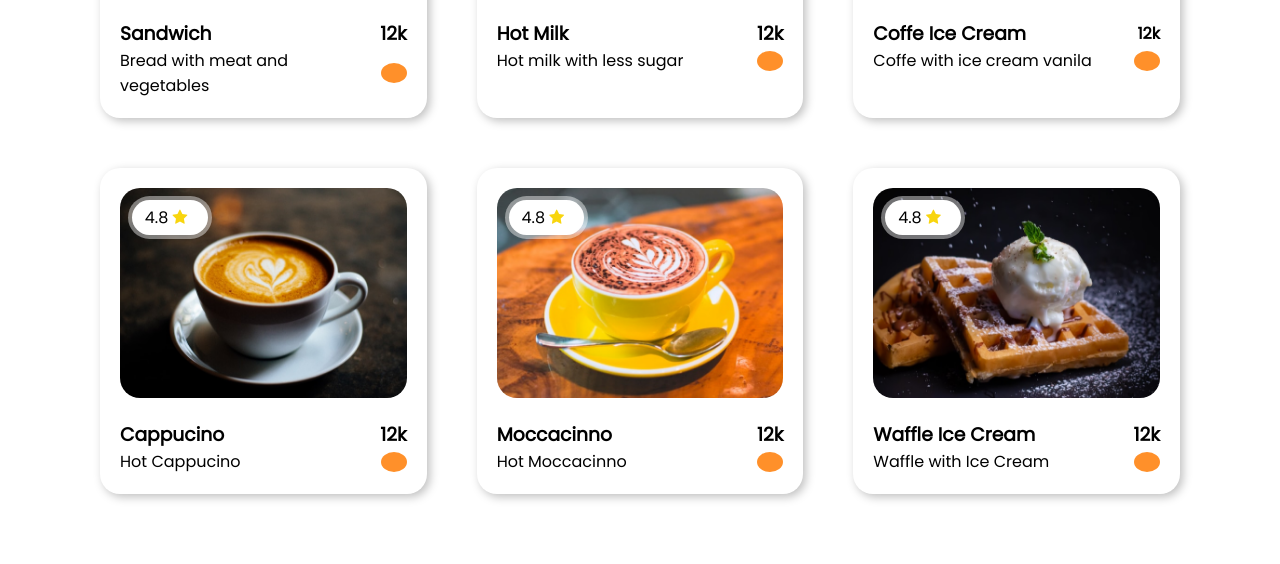
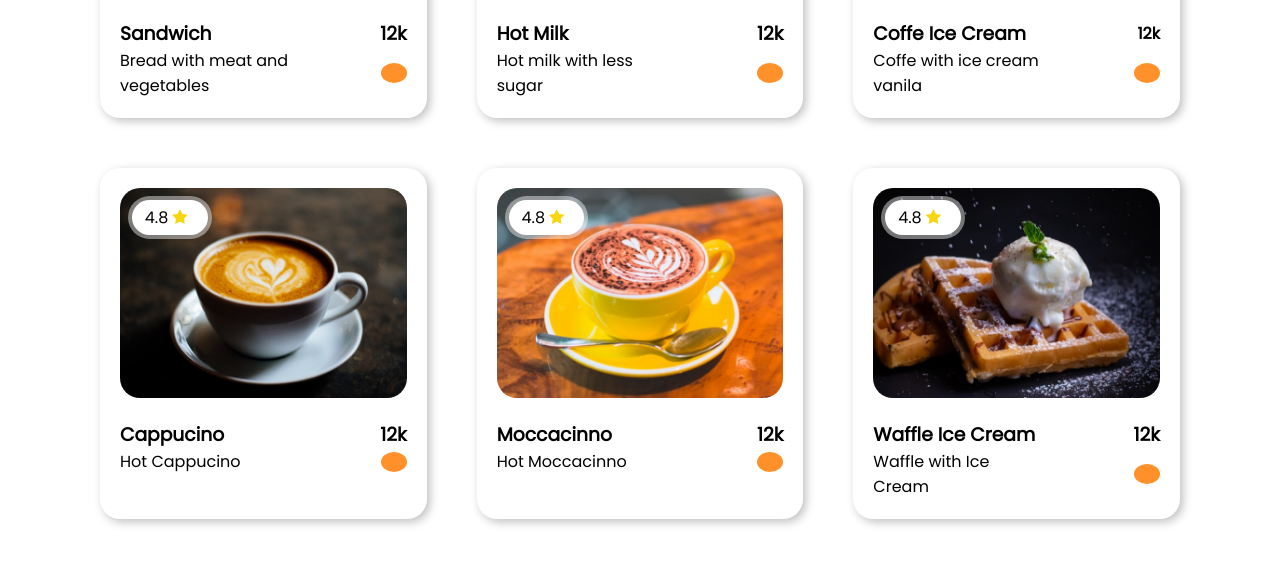
Before and after one commit to ulzptrzz/cake.shop, a plain HTML site: page index.html in a window 1280 px wide. Shown: the part 1088-1652 px from the top of the page. Drawn offline with Linux system fonts and the light colour scheme.

Commit message:
first commit

```diff
--- a/index.html
+++ b/index.html
@@ -41,8 +41,8 @@
                     <h3>Sandwich</h3>
                     <h3>12k</h3>
                 </div>
-                <div class="description-product">
-                    <p>Bread with meat and vegetables</p>
+                <div class="description-menu">
+                    <p>Bread with meat and <br>vegetables</p>
                     <i class="ai-cart text-light"></i>
                 </div>
             </div>
@@ -56,8 +56,8 @@
                     <h3>Hot Milk</h3>
                     <h3>12k</h3>
                 </div>
-                <div class="description-product">
-                    <p>Hot milk with less sugar</p>
+                <div class="description-menu">
+                    <p>Hot milk with less<br> sugar</p>
                     <i class="ai-cart text-light"></i>
                 </div>
             </div>
@@ -70,8 +70,8 @@
                     <h3>Coffe Ice Cream</h3>
                     <h4>12k</h4>
                 </div>
-                <div class="description-product">
-                    <p>Coffe with ice cream vanila</p>
+                <div class="description-menu">
+                    <p>Coffe with ice cream<br>vanila</p>
                     <i class="ai-cart text-light"></i>
                 </div>
             </div>
@@ -84,7 +84,7 @@
                     <h3>Cappucino</h3>
                     <h3>12k</h3>
                 </div>
-                <div class="description-product">
+                <div class="description-menu">
                     <p>Hot Cappucino</p>
                     <i class="ai-cart text-light"></i>
                 </div>
@@ -98,7 +98,7 @@
                     <h3>Moccacinno</h3>
                     <h3>12k</h3>
                 </div>
-                <div class="description-product">
+                <div class="description-menu">
                     <p>Hot Moccacinno</p>
                     <i class="ai-cart text-light"></i>
                 </div>
@@ -112,8 +112,8 @@
                     <h3>Waffle Ice Cream</h3>
                     <h3>12k</h3>
                 </div>
-                <div class="description-product">
-                    <p>Waffle with Ice Cream</p>
+                <div class="description-menu">
+                    <p>Waffle with Ice<br> Cream</p>
                     <i class="ai-cart text-light"></i>
                 </div>
             </div>
--- a/scss/main.scss
+++ b/scss/main.scss
@@ -93,7 +93,7 @@
                     justify-content: space-between;
                     align-items: center;
                 }
-                .description-product{
+                .description-menu {
                     display: flex;
                     justify-content: space-between;
                     align-items: center;
```
Also changed, not shown: scss/main.css.
